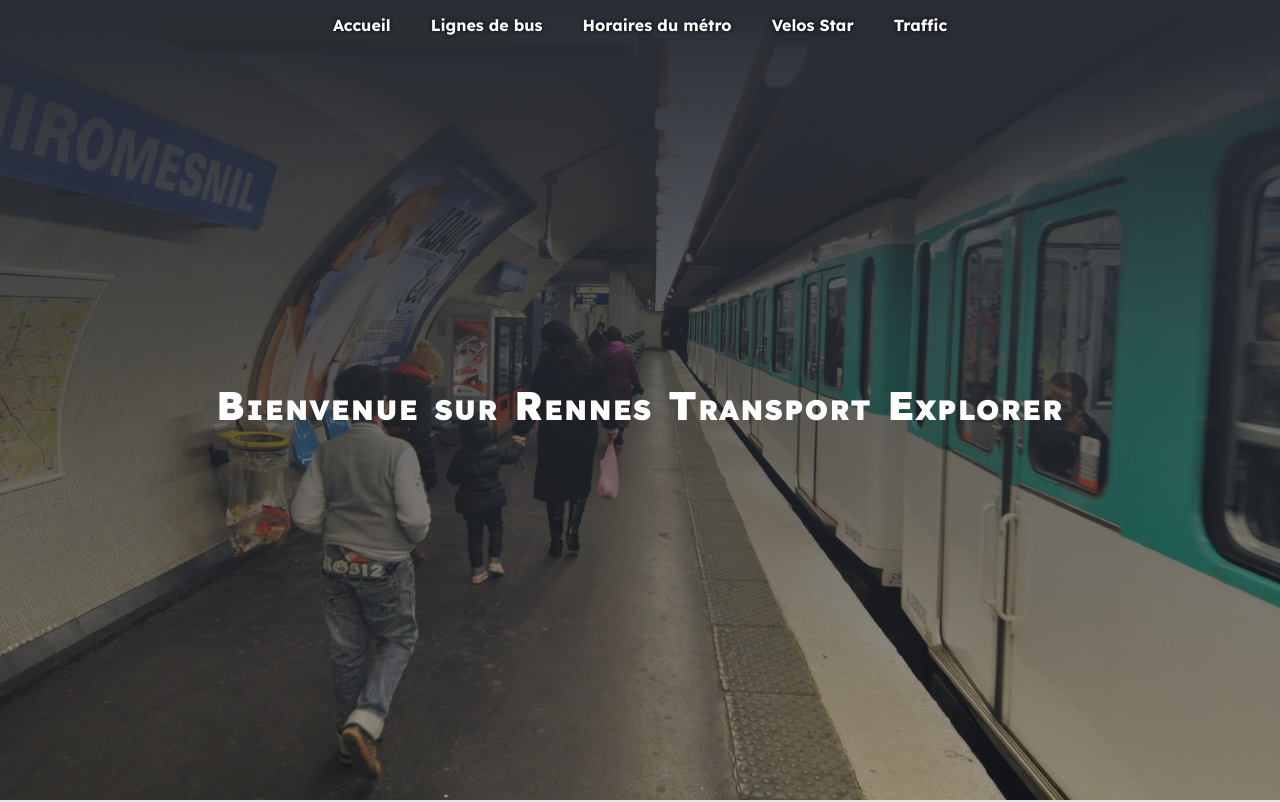
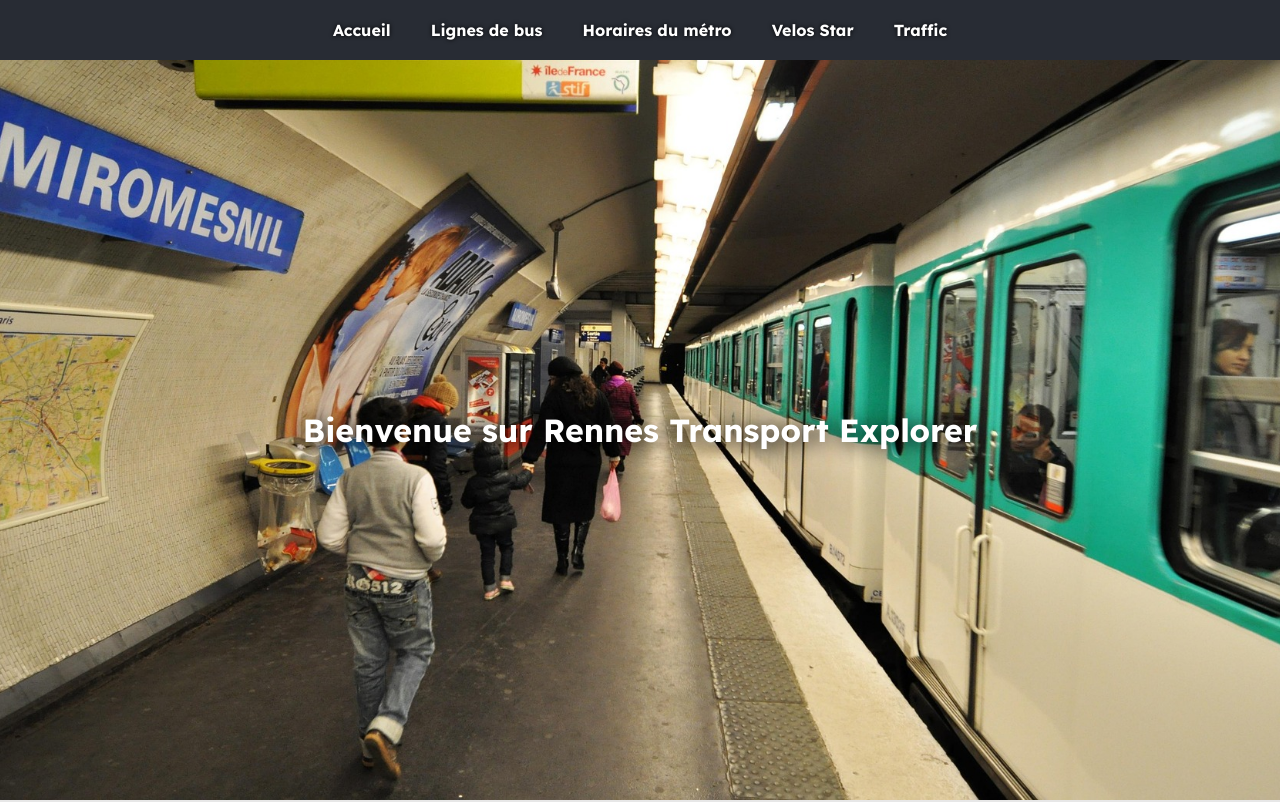
Before and after one commit to Singuila01/start_api_react, a React (Create React App) app: page / in a window 1280 px wide. Shown: the top 802 px of the page. Built offline with nearby package versions, Linux system fonts and the light colour scheme; a web font is replaced by a local one.

Commit message:
Modif legere structure

```diff
--- a/src/Header.js
+++ b/src/Header.js
@@ -48,6 +48,9 @@ function Header() {
                     <Link to="/velo" onClick={() => document.getElementById('menu-toggle').checked = false}>
                         Velos Star
                     </Link>
+                    <Link to="/traffic" onClick={() => document.getElementById('menu-toggle').checked = false}>
+                        Traffic
+                    </Link>
                 </div>
             </nav>
             {isHome ? (
@@ -55,8 +58,7 @@ function Header() {
                     <h1>Bienvenue sur Rennes Transport Explorer</h1>
                 </div>
             ) : (
-                <div className='content_other'>
-                    <h1>Vous êtes sur la page XXX</h1>
+                <div className='content'>
                 </div>
             )}
         </header>
--- a/src/pages/BusLines.js
+++ b/src/pages/BusLines.js
@@ -26,8 +26,10 @@ function BusLines() {
     if (loading) return <div className='loading'><p>Chargement...</p></div>;
 
     return (
+        <div className='container'>
+            <div className='content'>
+                <h1>Lignes de bus</h1>
                 <div className='bus-lines'>
-            <h1>Lignes de bus</h1>
                     <ul>
                         {lines.map((line, index) => (
                         <li key={index}>
@@ -39,6 +41,8 @@ function BusLines() {
                         ))}
                     </ul>
                 </div>
+            </div>
+        </div>
     );
 }
 
--- a/src/pages/Line.js
+++ b/src/pages/Line.js
@@ -38,6 +38,8 @@ const Line = () => {
     }
 
     return (
+        <div className="container">
+            <div className="content">
                 <div className="line" style={{ padding: 24 }}>
                     <div>
                         <h1 style={{ backgroundColor: busLine.couleurligne, color: busLine.couleurtexteligne }}>{busLine.nomcourt}</h1>
@@ -48,6 +50,8 @@ const Line = () => {
                         <p>Date de lancement: {formatDateToFrench(busLine.datedebutversion)}</p>
                     </div>
                 </div>
+            </div>
+        </div>
     );
 };
 
--- a/src/pages/MetroTime.js
+++ b/src/pages/MetroTime.js
@@ -71,6 +71,8 @@ function MetroTime() {
     );
 
     return (
+        <div className="container">
+            <div className="content">
                 <div className="metro" style={{ padding: 24 }}>
                     <h1>Horaires du métro</h1>
                     <label>
@@ -107,6 +109,8 @@ function MetroTime() {
                         </div>
                     )}
                 </div>
+            </div>
+        </div>
     );
 }
 
--- a/src/pages/ParcRelais.js
+++ b/src/pages/ParcRelais.js
@@ -22,6 +22,7 @@ function ParcRelais() {
     return (
         <div className="container">
             <div className="content">
+                <h1>Parc relais</h1>
                 <ul className="list-parc">
                     {parcs.map(parc => (
                         <li key={parc.idarret} >
--- a/src/pages/StationVelo.js
+++ b/src/pages/StationVelo.js
@@ -39,6 +39,8 @@ const Line = () => {
     if (loading) return <div className='loading'><p>Chargement...</p></div>;
 
     return (
+        <div className="container">
+            <div className="content">
                 <div className="line" style={{ padding: 24 }}>
                     <div>
                         <h1>{station.nom}</h1>
@@ -49,6 +51,8 @@ const Line = () => {
                         <p>{station.nombrevelosdisponibles} vélos restants.</p>
                     </div>
                 </div>
+            </div>
+        </div>
     );
 };
 
--- a/src/pages/Traffic.js
+++ b/src/pages/Traffic.js
@@ -45,8 +45,10 @@ function Traffic() {
     if (loading) return <div className='loading'><p>Chargement...</p></div>;
 
     return (
+        <div className='container'>
+            <div className='content'>
+                <h1>Traffic</h1>
                 <div className='traffic'>
-            <h1>Traffic</h1>
                     <ul>
                         {infos.map((info, index) => (
                             <li key={index}>
@@ -59,6 +61,8 @@ function Traffic() {
                         ))}
                     </ul>
                 </div>
+            </div>
+        </div>
     );
 }
 
--- a/src/pages/VeloStar.js
+++ b/src/pages/VeloStar.js
@@ -25,6 +25,7 @@ function VeloStar() {
     return (
         <div className="container">
             <div className="content">
+                <h1>VelosStar</h1>
                 <ul className="list-velo">
                     {velos.map(velo => (
                         <li key={velo.id} >
--- a/src/styles.css
+++ b/src/styles.css
@@ -22,11 +22,9 @@ select option span{
 }
 
 header.header{
-    /* background: #282c34; */
+    background: #282c34;
     color: #fff;
-    padding: 15px 0;
     text-align: center;
-    background: url(../public/metro.jpg) no-repeat center / cover;
 }
 header.header nav{
     position: relative;
@@ -42,37 +40,20 @@ header.header a{
 header.header .mobile_nav{
     display: none;
 }
+header.header .desktop_nav{
+    padding: 20px;
+}
 header.header .content_home {
+    background: url(../public/metro.jpg) no-repeat center / cover;
     display: flex;
     flex-flow: column;
     justify-content: center;
     align-items: center;
-    height: calc(100vh - 50px);
-    /* background: #696969; */
-}
-header.header .content_home::after {
-    content: '';
-    display: block;
-    position: absolute;
-    z-index: 0;
-    inset: 0;
-    width: 100%;
-    height: 100%;
-    background: linear-gradient( to bottom, rgb(40 44 52 / 1), rgb(40 44 52 / .4));
+    height: calc(100vh - 60px);
 }
 header.header .content_home h1{
-    position: absolute;
-    z-index: 12;
-    text-align: center;
-    font-size: 40px;
-    font-weight: 900;
-    letter-spacing: 1.5px;
-    font-variant-caps: petite-caps;
-    line-height: 1;
-    padding: 0 0 10px;
-    color: #fff;
+    filter: drop-shadow(0px 3px 10px black);
 }
-
 header.header .content_other {
     display: flex;
     flex-flow: column;
@@ -220,42 +201,42 @@ header.header .content_other {
     list-style-type: none;
 }
 
-.bus-lines, .traffic{
+.container .content{
     width: 100%;
     max-width: 1650px;
     margin: 0 auto;
 }
-.bus-lines h1, .traffic h1{
+.container .content h1{
     text-align: center;
     font-size: 2.5rem;
     margin: 20px 0;
 }
-.bus-lines h2{
+.container .content .bus-lines h2{
     text-align: center;
     padding: 10px 0;
 }
-.traffic h2{
+.container .content .traffic h2{
     text-transform: uppercase;
     font-size: 25px;
 }
-.traffic h3{
+.container .content .traffic h3{
     margin: 10px 0;
 }
-.traffic li {
+.container .content .traffic li {
     padding: 20px;
     border-radius: 20px;
     transition: .3s all;
 }
-.traffic li:hover{
+.container .content .traffic li:hover{
     transform: scale(1.02);
     background: #d1d1d1;
     filter: drop-shadow(0px 0px 5px rgba(0, 0, 0, 0.5));
 }
-.traffic li a{
+.container .content .traffic li a{
     color: #000;
     text-decoration: none;
 }
-.bus-lines ul, .traffic ul{
+.container .content ul{
     display: grid;
     grid-template-columns: repeat(4, minmax(200px, 1fr));
     gap: 20px;
@@ -264,7 +245,7 @@ header.header .content_other {
     box-sizing: border-box;
     list-style: none;
 }
-.bus-lines ul li a{
+.container .content .bus-lines ul li a{
     display: grid;
     grid-template-columns: minmax(0, 2fr) minmax(0, 5fr);
     justify-content: center;
@@ -278,19 +259,19 @@ header.header .content_other {
     text-decoration: none;
     color: #000;
 }
-.bus-lines ul li h2{
+.container .content .bus-lines ul li h2{
     padding: 10px;
     box-sizing: border-box;
     overflow: hidden;
 }
 
-.line{
+.container .content .line{
     display: grid;
     grid-template-columns: minmax(0, 2fr) minmax(0, 4fr);
     gap: 20px;
 }
 
-.metro select {
+.container .content .metro select {
     margin: 10px;
     padding: 5px 10px;
     border: 0;
@@ -325,11 +306,11 @@ header.header .content_other {
 
 /* RESPONSIVE */
 @media screen and (max-width: 1024px) {
-    .container .list ul{
+    /* .container .list ul, .container .content .list-velo{
         grid-template-columns: repeat(2, minmax(200px, 1fr));
-    }
+    } */
 
-    .traffic ul{
+    .container .content ul{
         grid-template-columns: repeat(3, minmax(200px, 1fr));
     }
 }
@@ -350,6 +331,7 @@ header.header .content_other {
         justify-content: center;
         align-items: center;
         gap: 5px;
+        padding: 15px 0;
     }
     header.header .mobile_nav .menu-icon.open span{
         background: #fff;
@@ -390,7 +372,7 @@ header.header .content_other {
         background: #fff;
         height: 20px;
         width: 20px;
-        margin: 0 auto;
+        margin: 20px auto 0;
     }
 
     .traffic ul{
@@ -459,9 +441,19 @@ header.header .content_other {
     header.header .mobile_nav input.menu-toggle:checked ~ .menu-icon.close span::after{
         display: block;
     } */
+    .container .content ul, .container .list ul{
+        grid-template-columns: repeat(2, minmax(200px, 1fr));
+    }
+    .container .list ul li:last-child{
+        grid-column: 1 / -1;
+    }
+
+    .footer nav{
+        flex-flow: column nowrap;
+    }
 }
 @media screen and (max-width: 600px) {
-    .traffic ul{
+    .container .content ul, .container .list ul{
         grid-template-columns: minmax(0, 1fr);
     }
 
@@ -470,4 +462,9 @@ header.header .content_other {
     .container .list ul{
         grid-template-columns: repeat(1, minmax(200px, 1fr));
     }
+
+    .footer nav li:last-child{
+        flex-flow: column nowrap;
+        gap: 10px;
+    }
 }
```
Lines whose indentation alone changed are shown as unchanged.
